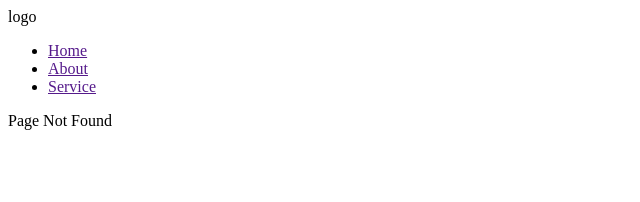
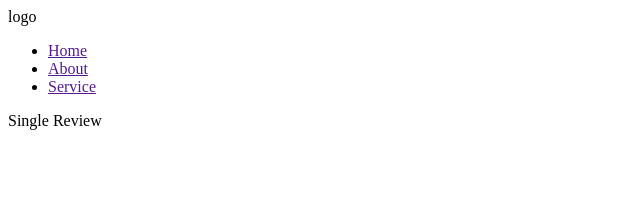
Before and after one commit to Scorti-Paul/nextjs-tuts, a Next.js app: page /products/1/reviews/1 in a window 1280 px wide. Before the commit this address had no page. Shown: the top 202 px of the page, without its empty margins (0-640 px from the left). Built offline with nearby package versions, Linux system fonts and the light colour scheme.

Commit message:
singe review page

```diff
--- /dev/null
+++ b/src/app/(pages)/products/[product]/reviews/[reviewID]/page.tsx
@@ -0,0 +1,6 @@
+const Review = ({ params }: { params: { review: string } }) => {
+  return (
+    <div>Single Review {params.review} </div>
+  )
+}
+export default Review
```
